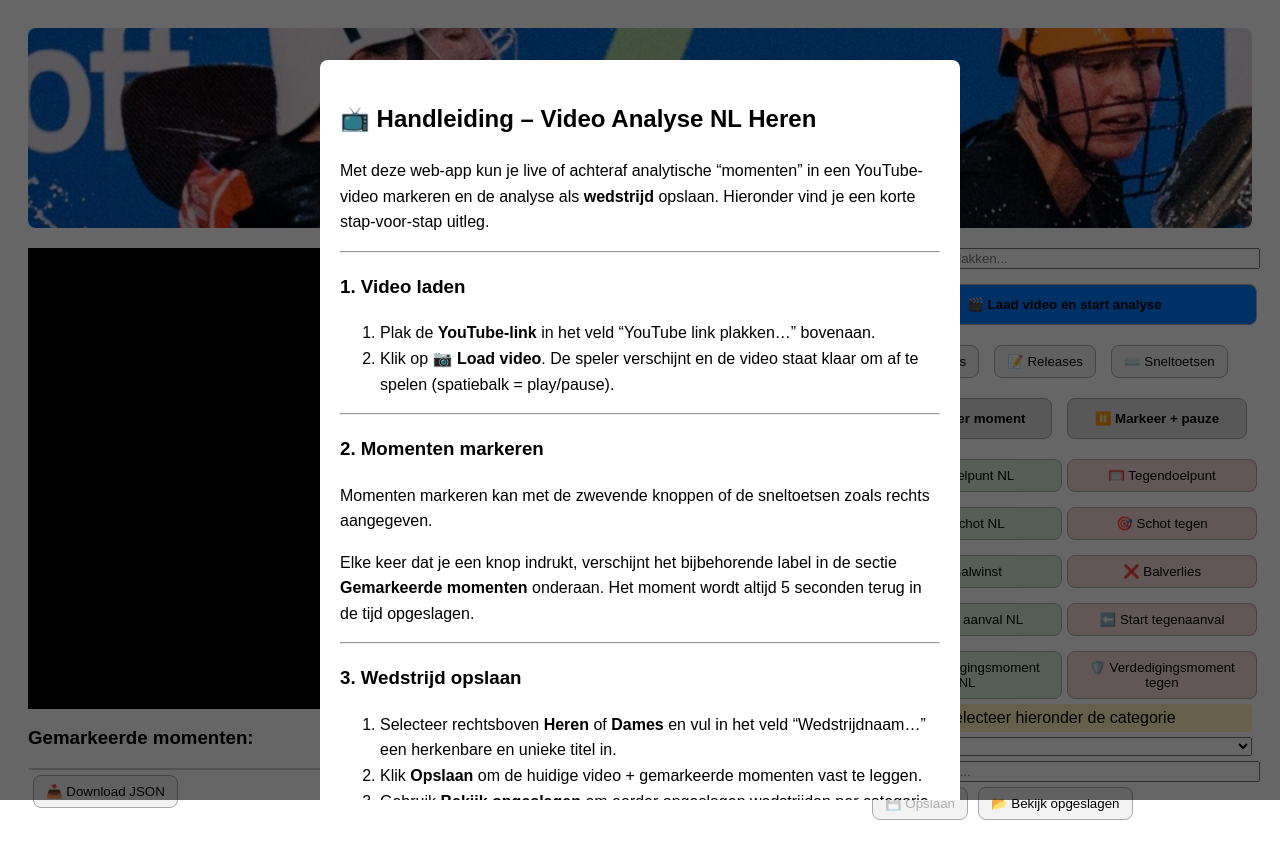
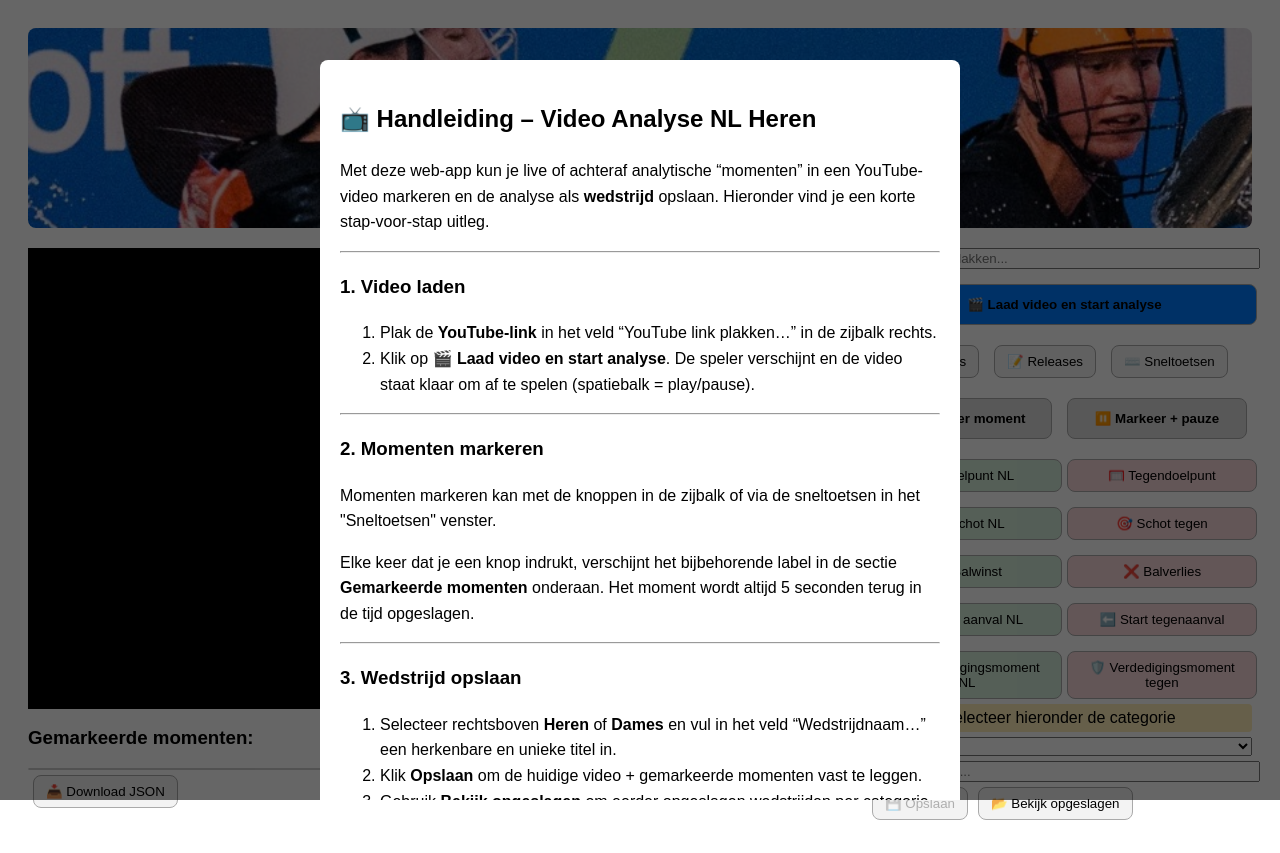
Before and after one commit to Sytsevdz/Video-Analyse-App, a React (Vite) app: page / in a window 1280 px wide. Built offline with nearby package versions, Linux system fonts and the light colour scheme.

Commit message:
Update instructions for new layout

```diff
--- a/src/main.jsx
+++ b/src/main.jsx
@@ -137,18 +137,19 @@ const InstructionsModal = ({ onClose, label }) => (
       <ol>
         <li>
           Plak de <strong>YouTube-link</strong> in het veld “YouTube link
-          plakken…” bovenaan.
+          plakken…” in de zijbalk rechts.
         </li>
         <li>
-          Klik op <strong>📷 Load video</strong>. De speler verschijnt en de video
-          staat klaar om af te spelen (spatiebalk = play/pause).
+          Klik op <strong>🎬 Laad video en start analyse</strong>. De speler
+          verschijnt en de video staat klaar om af te spelen (spatiebalk =
+          play/pause).
         </li>
       </ol>
       <hr />
       <h3>2. Momenten markeren</h3>
       <p>
-        Momenten markeren kan met de zwevende knoppen of de sneltoetsen zoals
-        rechts aangegeven.
+        Momenten markeren kan met de knoppen in de zijbalk of via de
+        sneltoetsen in het "Sneltoetsen" venster.
       </p>
       <p>
         Elke keer dat je een knop indrukt, verschijnt het bijbehorende label in
```
